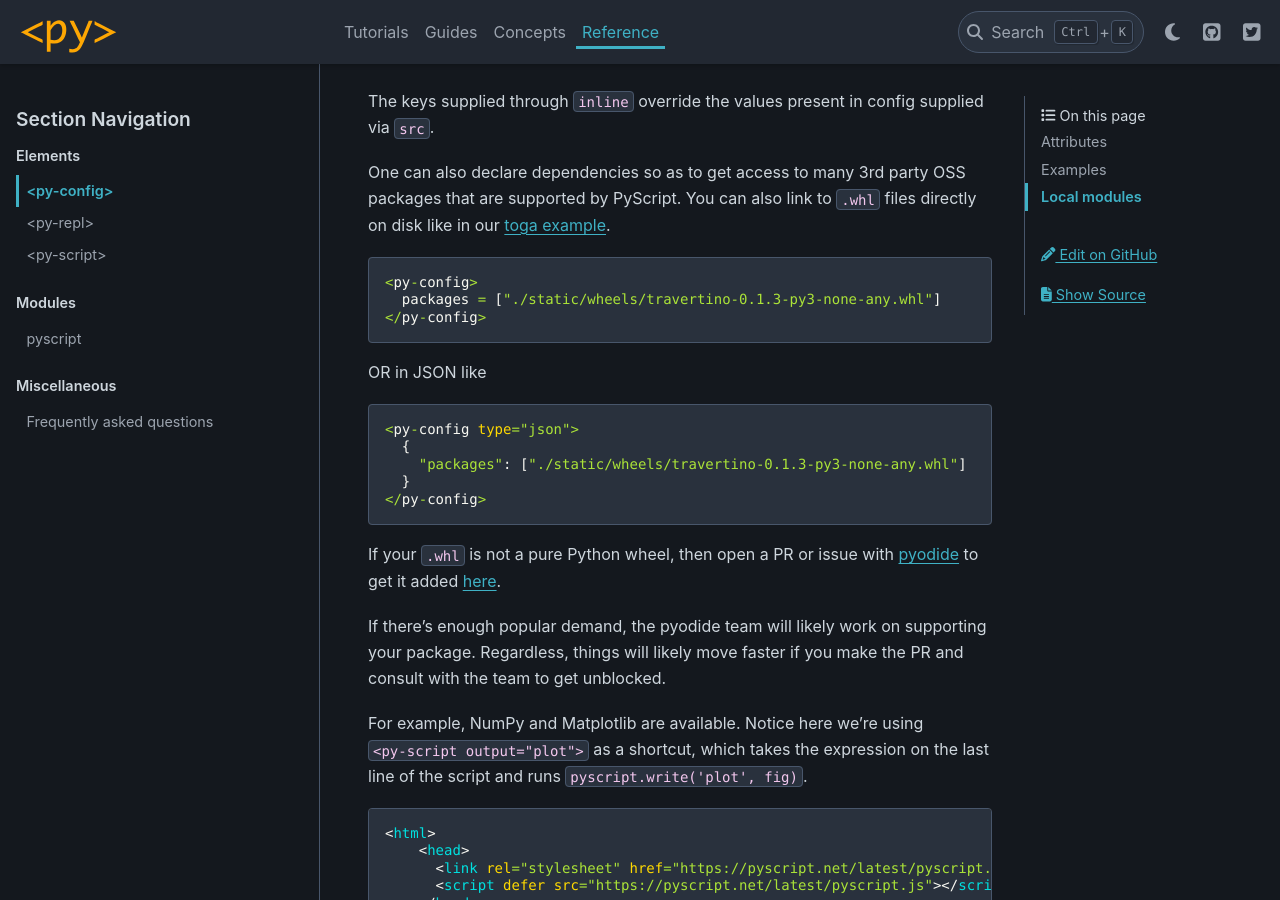
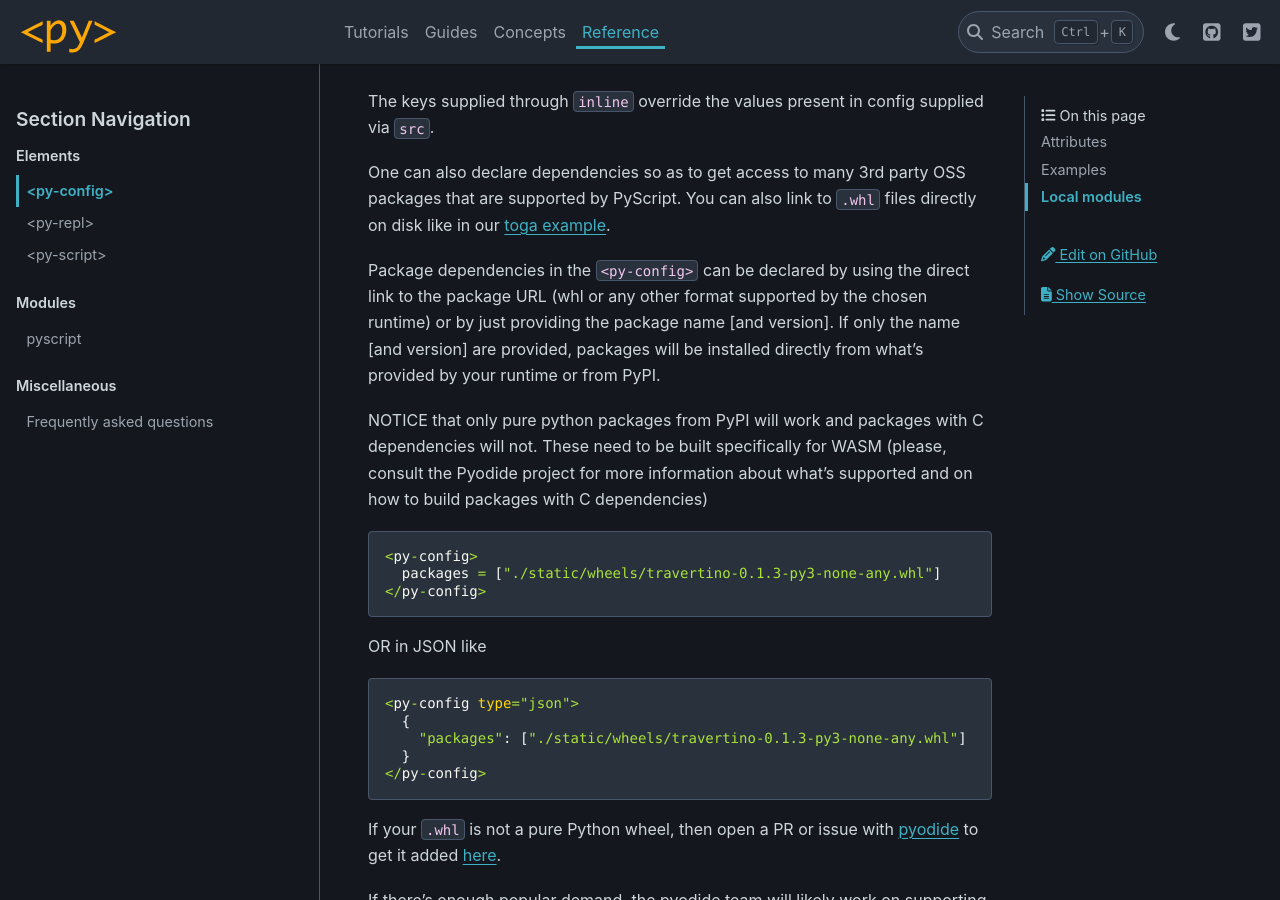
Before and after one commit to pyscript/pyscript, a Sphinx documentation site: the page built from docs/reference/elements/py-config.md, in a window 1280 px wide and 900 px high, scrolled down 2444 px. Built offline with Sphinx 7.4.7 and the PyData theme 0.15.4, drawn with Linux system fonts in a browser that asks for light colours.

Commit message:
package deps

````diff
--- a/docs/reference/elements/py-config.md
+++ b/docs/reference/elements/py-config.md
@@ -99,6 +99,10 @@ The keys supplied through `inline` override the values present in config supplie
 
 One can also declare dependencies so as to get access to many 3rd party OSS packages that are supported by PyScript.
 You can also link to `.whl` files directly on disk like in our [toga example](https://github.com/pyscript/pyscript/blob/main/examples/toga/freedom.html).
+
+Package dependencies in the `<py-config>` can be declared by using the direct link to the package URL (whl or any other format supported by the chosen runtime) or by just providing the package name [and version]. If only the name [and version] are provided, packages will be installed directly from what's provided by your runtime or from PyPI.
+
+NOTICE that only pure python packages from PyPI will work and packages with C dependencies will not. These need to be built specifically for WASM (please, consult the Pyodide project for more information about what's supported and on how to build packages with C dependencies)
 
 ```
 <py-config>
````
